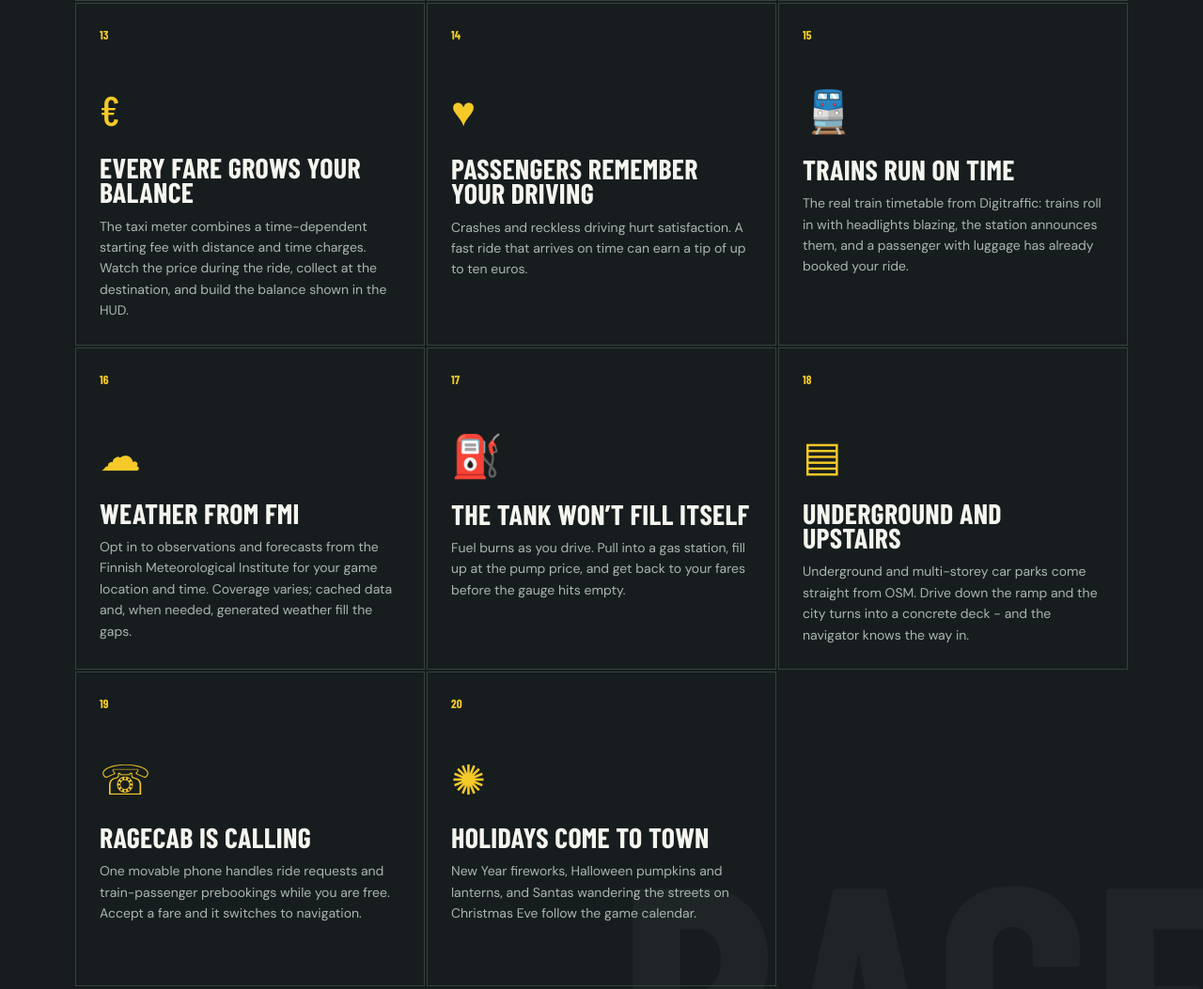
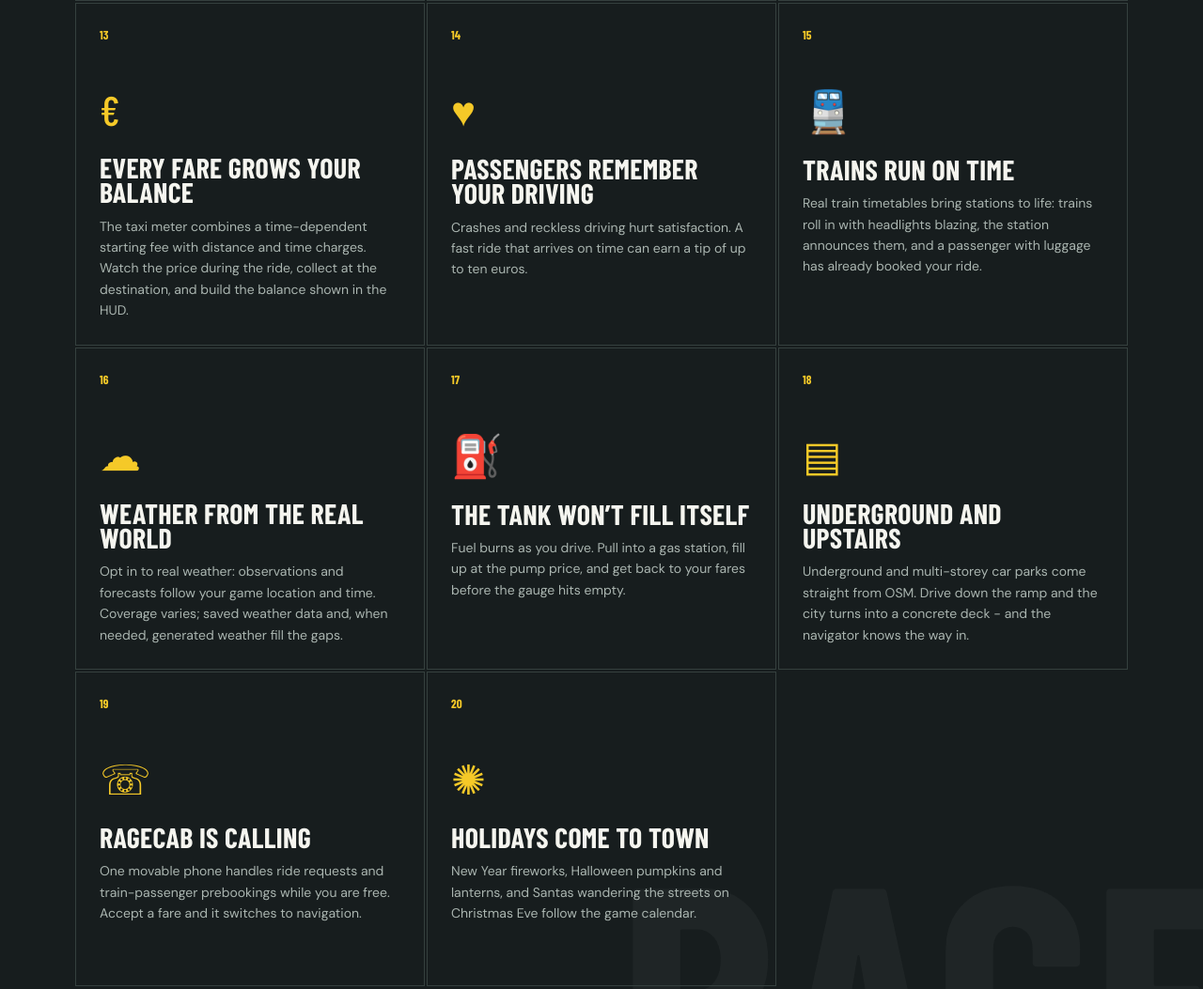
Before and after one commit to emehtata/roadragetaxi, a plain HTML site: page web/index.html in a window 1280 px wide. Shown: the part 3814-4867 px from the top of the page at 94% size. Drawn offline with nearby package versions, Linux system fonts and the light colour scheme; a web font is replaced by a local one.

Commit message:
Generalize weather and train marketing copy

```diff
--- a/web/index.html
+++ b/web/index.html
@@ -84,8 +84,8 @@
           <article class="feature-card"><span class="feature-number">12</span><div class="feature-icon">❄</div><h3>Neljä suomalaista vuodenaikaa</h3><p>Valitse keikkakuskina aloituspäivä ja kellonaika. Lumi kertyy teille ja katoille, renkaat jättävät jälkiä ja auraajat puhdistavat katuja. Kevät tuo jäälautat, kesä vihreyden ja syksy ruskan.</p></article>
           <article class="feature-card"><span class="feature-number">13</span><div class="feature-icon">€</div><h3>Jokainen kyyti kartuttaa kassaa</h3><p>Taksamittari laskee lähtö-, kilometri- ja aikamaksun kellon mukaan. Seuraa hintaa ajon aikana, saa maksu perillä ja kasvata HUDissa näkyvää saldoa.</p></article>
           <article class="feature-card"><span class="feature-number">14</span><div class="feature-icon">♥</div><h3>Asiakas muistaa ajotyylisi</h3><p>Törmäykset ja holtiton ajo syövät tyytyväisyyttä. Reipas, ajoissa perille päättyvä kyyti voi tuoda jopa kymmenen euron tipin.</p></article>
-          <article class="feature-card"><span class="feature-number">15</span><div class="feature-icon">🚆</div><h3>Junat kulkevat aikataulussa</h3><p>Oikea VR:n aikataulu Digitrafficista: junat saapuvat valot päällä, asemalla kuulutetaan ja matkalaukkujen kanssa odottava asiakas on jo varannut kyytinsä.</p></article>
-          <article class="feature-card"><span class="feature-number">16</span><div class="feature-icon">☁</div><h3>Sää Ilmatieteen laitokselta</h3><p>Ota FMI-sää käyttöön: peli hakee havaintoja ja ennusteita pelin paikalle ja ajalle. Saatavuus vaihtelee; välimuisti ja tarvittaessa generoitu sää täydentävät puuttuvia tietoja.</p></article>
+          <article class="feature-card"><span class="feature-number">15</span><div class="feature-icon">🚆</div><h3>Junat kulkevat aikataulussa</h3><p>Oikeat juna-aikataulut herättävät asemat eloon: junat saapuvat valot päällä, asemalla kuulutetaan ja matkalaukkujen kanssa odottava asiakas on jo varannut kyytinsä.</p></article>
+          <article class="feature-card"><span class="feature-number">16</span><div class="feature-icon">☁</div><h3>Sää oikeasta maailmasta</h3><p>Ota oikea sää käyttöön: havainnot ja ennusteet seuraavat pelin paikkaa ja aikaa. Saatavuus vaihtelee; tallennetut säätiedot ja tarvittaessa generoitu sää täydentävät puuttuvia tietoja.</p></article>
           <article class="feature-card"><span class="feature-number">17</span><div class="feature-icon">⛽</div><h3>Tankki ei täyty itsestään</h3><p>Polttoaine kuluu ajaessa. Aja huoltoasemalle, tankkaa pumpun hintaan ja palaa asiakkaiden pariin ennen kuin mittari näyttää tyhjää.</p></article>
           <article class="feature-card"><span class="feature-number">18</span><div class="feature-icon">▤</div><h3>Maan alle ja kerroksiin</h3><p>Pysäköintihallit ja parkkitalot ovat mukana oikeasta OSM-datasta. Aja rampista alas, ja kaupunki vaihtuu betonikerrokseen - navigaattori osaa reitin sinnekin.</p></article>
           <article class="feature-card"><span class="feature-number">19</span><div class="feature-icon">☏</div><h3>RageCab soittaa</h3><p>Sama siirrettävä puhelin näyttää vapaan taksin kyydit ja junamatkustajien ennakkotilaukset. Hyväksytyllä kyydillä se vaihtuu navigaattoriksi.</p></article>
@@ -137,7 +137,7 @@
           <li><strong>Yksi kyyti, monta matkustajaa</strong>Seuruekyydit kuljettavat enintään neljä matkustajaa. Alaikäiset matkustavat oman aikuisen vanhempansa kanssa pelin perhekäytännön mukaisesti.</li>
           <li><strong>Sillat, rannat ja järvet</strong>Korjauksia siltojen, rakennusten ja raiteiden tasoihin sekä rannikoihin ja järvien saariin. Järvialueiden kartanvalmistelua on rajattu turhan työn vähentämiseksi.</li>
           <li><strong>Valoa ja varjoa</strong>Auringon suunnan mukaan piirtyvät rakennusten varjot ja pidemmät, vastaantulevallekin kaistalle yltävät kaukovalot.</li>
-          <li><strong>Sää muistiin</strong>FMI-historia säilyy välimuistissa. Epäonnistunut ennustepäivitys säilyttää aiemman ennusteen; puuttuva nykyhetki voi käyttää aiempaa tallennettua FMI-tuntia.</li>
+          <li><strong>Sää muistiin</strong>Aiemmat säätiedot säilyvät tallessa. Jos ennusteen päivitys epäonnistuu tai nykyhetken tiedot puuttuvat, peli voi käyttää aiemmin tallennettua säätä.</li>
           <li><strong>Liikenteen ja aloituksen korjauksia</strong>NPC-autojen turvavälit syntyessä, reitinhaun palautuminen ja kerrosten väliset törmäykset ovat saaneet korjauksia. Alpha-testit ja Windows-julkaisun tarkistukset jatkuvat.</li>
         </ul>
       </div>
--- a/web/script.js
+++ b/web/script.js
@@ -22,8 +22,8 @@ const translations = {
       ['Neljä suomalaista vuodenaikaa', 'Valitse keikkakuskina aloituspäivä ja kellonaika. Lumi kertyy teille ja katoille, renkaat jättävät jälkiä ja auraajat puhdistavat katuja. Kevät tuo jäälautat, kesä vihreyden ja syksy ruskan.'],
       ['Jokainen kyyti kartuttaa kassaa', 'Taksamittari laskee lähtö-, kilometri- ja aikamaksun kellon mukaan. Seuraa hintaa ajon aikana, saa maksu perillä ja kasvata HUDissa näkyvää saldoa.'],
       ['Asiakas muistaa ajotyylisi', 'Törmäykset ja holtiton ajo syövät tyytyväisyyttä. Reipas, ajoissa perille päättyvä kyyti voi tuoda jopa kymmenen euron tipin.'],
-      ['Junat kulkevat aikataulussa', 'Oikea VR:n aikataulu Digitrafficista: junat saapuvat valot päällä, asemalla kuulutetaan ja matkalaukkujen kanssa odottava asiakas on jo varannut kyytinsä.'],
-      ['Sää Ilmatieteen laitokselta', 'Ota FMI-sää käyttöön: peli hakee havaintoja ja ennusteita pelin paikalle ja ajalle. Saatavuus vaihtelee; välimuisti ja tarvittaessa generoitu sää täydentävät puuttuvia tietoja.'],
+      ['Junat kulkevat aikataulussa', 'Oikeat juna-aikataulut herättävät asemat eloon: junat saapuvat valot päällä, asemalla kuulutetaan ja matkalaukkujen kanssa odottava asiakas on jo varannut kyytinsä.'],
+      ['Sää oikeasta maailmasta', 'Ota oikea sää käyttöön: havainnot ja ennusteet seuraavat pelin paikkaa ja aikaa. Saatavuus vaihtelee; tallennetut säätiedot ja tarvittaessa generoitu sää täydentävät puuttuvia tietoja.'],
       ['Tankki ei täyty itsestään', 'Polttoaine kuluu ajaessa. Aja huoltoasemalle, tankkaa pumpun hintaan ja palaa asiakkaiden pariin ennen kuin mittari näyttää tyhjää.'],
       ['Maan alle ja kerroksiin', 'Pysäköintihallit ja parkkitalot ovat mukana oikeasta OSM-datasta. Aja rampista alas, ja kaupunki vaihtuu betonikerrokseen - navigaattori osaa reitin sinnekin.'],
       ['RageCab soittaa', 'Sama siirrettävä puhelin näyttää vapaan taksin kyydit ja junamatkustajien ennakkotilaukset. Hyväksytyllä kyydillä se vaihtuu navigaattoriksi.'],
@@ -43,7 +43,7 @@ const translations = {
       ['Yksi kyyti, monta matkustajaa', 'Seuruekyydit kuljettavat enintään neljä matkustajaa. Alaikäiset matkustavat oman aikuisen vanhempansa kanssa pelin perhekäytännön mukaisesti.'],
       ['Sillat, rannat ja järvet', 'Korjauksia siltojen, rakennusten ja raiteiden tasoihin sekä rannikoihin ja järvien saariin. Järvialueiden kartanvalmistelua on rajattu turhan työn vähentämiseksi.'],
       ['Valoa ja varjoa', 'Auringon suunnan mukaan piirtyvät rakennusten varjot ja pidemmät, vastaantulevallekin kaistalle yltävät kaukovalot.'],
-      ['Sää muistiin', 'FMI-historia säilyy välimuistissa. Epäonnistunut ennustepäivitys säilyttää aiemman ennusteen; puuttuva nykyhetki voi käyttää aiempaa tallennettua FMI-tuntia.'],
+      ['Sää muistiin', 'Aiemmat säätiedot säilyvät tallessa. Jos ennusteen päivitys epäonnistuu tai nykyhetken tiedot puuttuvat, peli voi käyttää aiemmin tallennettua säätä.'],
       ['Liikenteen ja aloituksen korjauksia', 'NPC-autojen turvavälit syntyessä, reitinhaun palautuminen ja kerrosten väliset törmäykset ovat saaneet korjauksia. Alpha-testit ja Windows-julkaisun tarkistukset jatkuvat.'],
     ],
     releaseKicker: 'LADATTAVISSA / 0.17.1alpha', releaseTitle: 'Seuraava kyyti<br>odottaa.', releaseText: 'Lataa Windows-asennuspaketti 0.17.1alpha. Peli on kehitysvaiheessa: virheitä ja suorituskykyongelmia voi esiintyä. 0.18.0alpha on valmisteilla.', releaseButton: 'Lataa Windows-asennus',
@@ -72,8 +72,8 @@ const translations = {
       ['Four Finnish seasons', 'Choose your starting date and time in freelance-driver mode. Snow accumulates on roads and roofs, tires leave tracks and ploughs clear the streets. Spring brings floating ice, summer greenery and autumn colors.'],
       ['Every fare grows your balance', 'The taxi meter combines a time-dependent starting fee with distance and time charges. Watch the price during the ride, collect at the destination, and build the balance shown in the HUD.'],
       ['Passengers remember your driving', 'Crashes and reckless driving hurt satisfaction. A fast ride that arrives on time can earn a tip of up to ten euros.'],
-      ['Trains run on time', "The real train timetable from Digitraffic: trains roll in with headlights blazing, the station announces them, and a passenger with luggage has already booked your ride."],
-      ['Weather from FMI', 'Opt in to observations and forecasts from the Finnish Meteorological Institute for your game location and time. Coverage varies; cached data and, when needed, generated weather fill the gaps.'],
+      ['Trains run on time', "Real train timetables bring stations to life: trains roll in with headlights blazing, the station announces them, and a passenger with luggage has already booked your ride."],
+      ['Weather from the real world', 'Opt in to real weather: observations and forecasts follow your game location and time. Coverage varies; saved weather data and, when needed, generated weather fill the gaps.'],
       ['The tank won’t fill itself', "Fuel burns as you drive. Pull into a gas station, fill up at the pump price, and get back to your fares before the gauge hits empty."],
       ['Underground and upstairs', "Underground and multi-storey car parks come straight from OSM. Drive down the ramp and the city turns into a concrete deck - and the navigator knows the way in."],
       ['RageCab is calling', 'One movable phone handles ride requests and train-passenger prebookings while you are free. Accept a fare and it switches to navigation.'],
@@ -93,7 +93,7 @@ const translations = {
       ['One fare, several passengers', 'Group fares carry up to four passengers. Minors travel with their own adult parent under the game’s family policy.'],
       ['Bridges, coasts and lakes', 'Fixes to bridge, building and railway layers, coastlines and lake islands. Lake-region map preparation now avoids unnecessary work outside the fetched region.'],
       ['Light and shadow', 'Building shadows follow the sun, while longer high beams also cover the opposing lane.'],
-      ['Weather worth remembering', 'FMI history stays cached. Failed forecast refreshes preserve the previous forecast; missing current-hour data can use an earlier cached FMI hour.'],
+      ['Weather worth remembering', 'Past weather data stays saved. If a forecast refresh fails or current conditions are unavailable, the game can use previously saved weather.'],
       ['Traffic and startup fixes', 'Safer NPC spawn clearances, route-recovery fixes and separation of collisions across map levels. Alpha testing and Windows release checks continue.'],
     ],
     releaseKicker: 'AVAILABLE / 0.17.1alpha', releaseTitle: 'Your next fare<br>is waiting.', releaseText: 'Download the 0.17.1alpha Windows installer. This is a work-in-progress alpha: bugs and performance issues remain. 0.18.0alpha is in preparation.', releaseButton: 'Download Windows installer',
```
Also changed, not shown: 1 other file.
